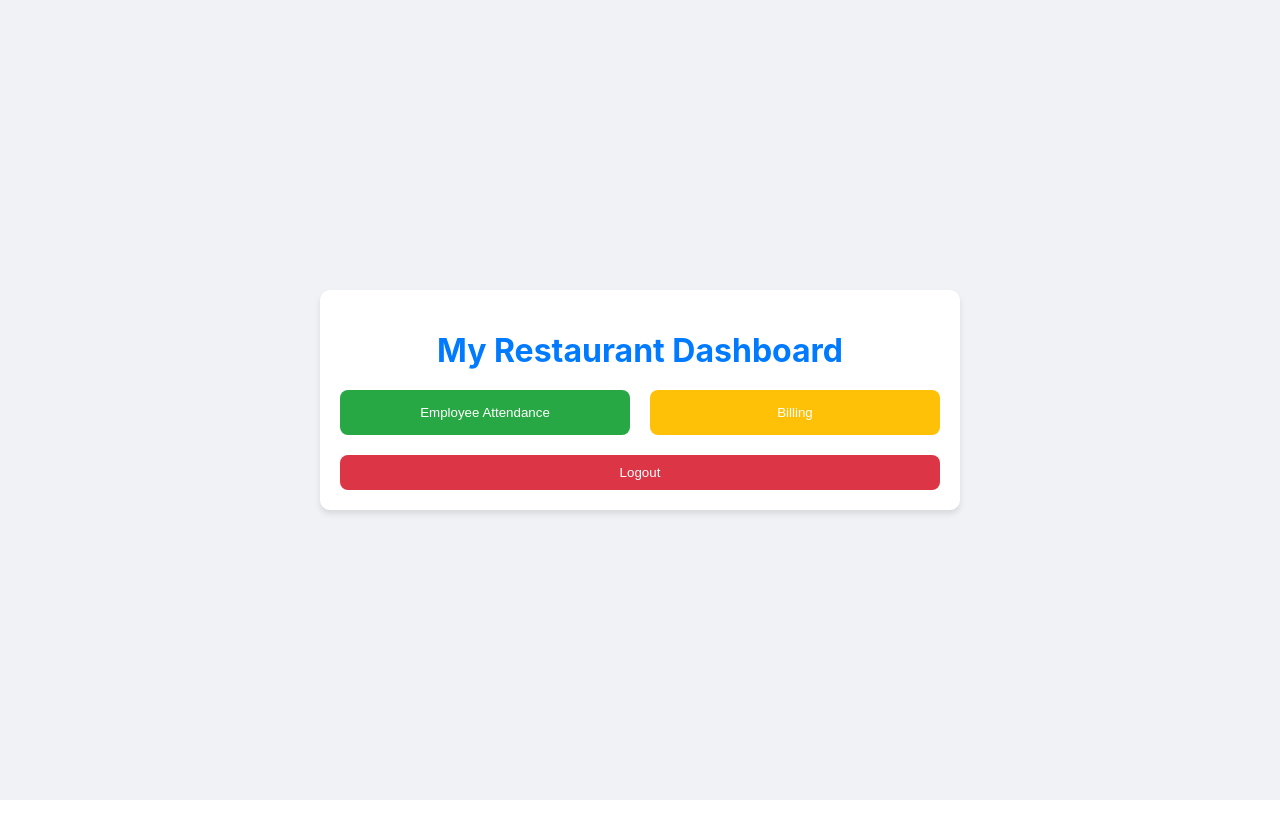
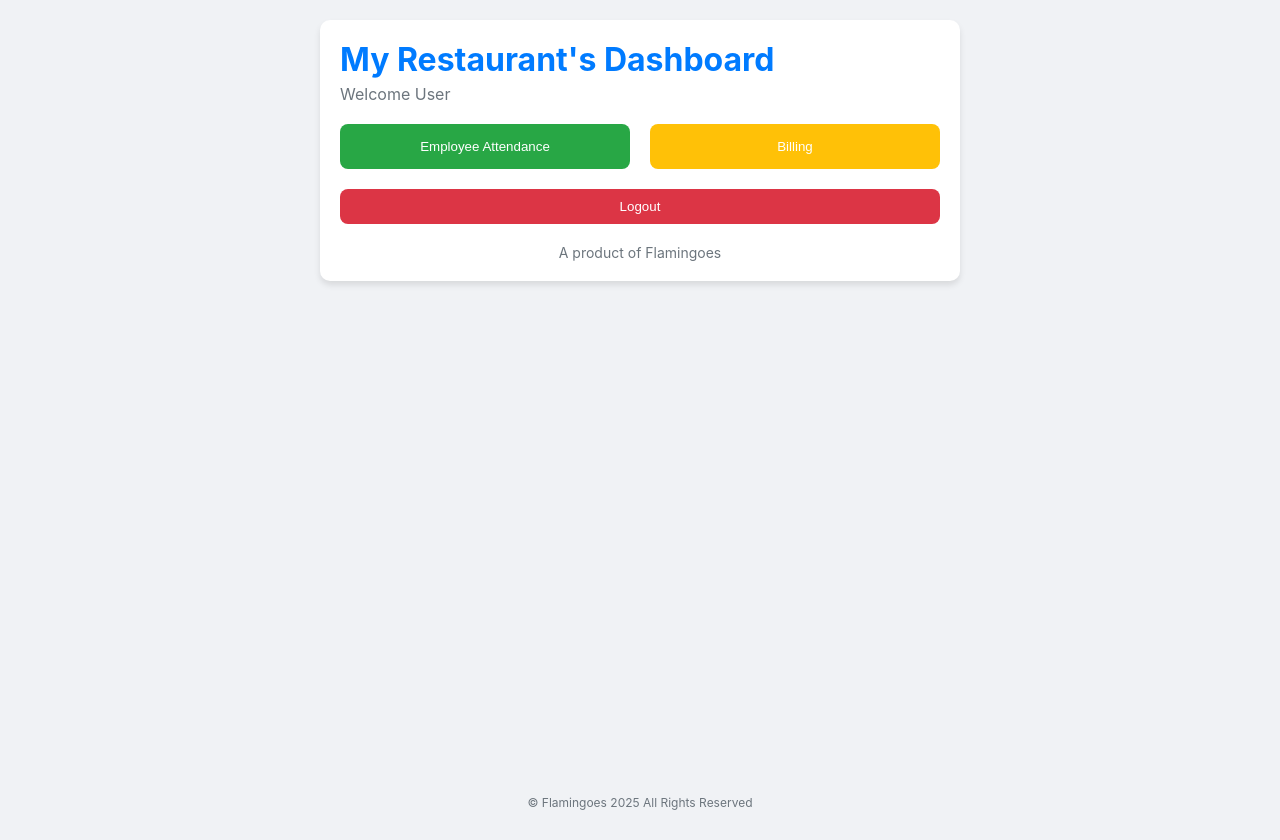
Before and after one commit to KUTRALINGAM-A/Restaurant_Management, a React (Create React App) app in the folder restaurant-management-ui/: page /restaurant-home in a window 1280 px wide. Before the commit the page ends 800 px from the top, so only its background shows below. Built offline with nearby package versions, Linux system fonts and the light colour scheme; sample sign-in values are in the browser's storage.

Commit message:
its showing name locally

```diff
--- a/restaurant-management-ui/src/restauranthome.js
+++ b/restaurant-management-ui/src/restauranthome.js
@@ -4,11 +4,16 @@ import { useNavigate } from "react-router-dom";
 const RestaurantHome = () => {
   const navigate = useNavigate();
   const [restaurantName, setRestaurantName] = useState("");
+  const [userName, setUserName] = useState("");
 
   useEffect(() => {
-    // Retrieve restaurant name from local storage
+    // Retrieve restaurant name and user name from local storage
     const storedRestaurantName = localStorage.getItem("restaurantName");
+    const storedUserName = localStorage.getItem("name");
+    const storedEmail = localStorage.getItem("email");
+
     setRestaurantName(storedRestaurantName || "My Restaurant");
+    setUserName(storedUserName || storedEmail || "User");
   }, []);
 
   const handleLogout = () => {
@@ -24,9 +29,10 @@ const RestaurantHome = () => {
       display: "flex",
       flexDirection: "column",
       alignItems: "center",
-      justifyContent: "center",
+      justifyContent: "space-between",
       height: "100vh",
       backgroundColor: "#f0f2f5",
+      padding: "20px 0",
     }}>
       <div style={{
         backgroundColor: "white",
@@ -36,13 +42,23 @@ const RestaurantHome = () => {
         width: "80%",
         maxWidth: "600px",
       }}>
-        <h1 style={{
-          textAlign: "center",
-          color: "#007bff",
+        <div style={{
+          textAlign: "left",
           marginBottom: "20px"
         }}>
-          {restaurantName} Dashboard
-        </h1>
+          <h1 style={{
+            color: "#007bff",
+            margin: "0"
+          }}>
+            {restaurantName}'s Dashboard
+          </h1>
+          <p style={{
+            margin: "5px 0 0 0",
+            color: "#6c757d"
+          }}>
+            Welcome {userName}
+          </p>
+        </div>
 
         <div style={{
           display: "flex",
@@ -93,7 +109,26 @@ const RestaurantHome = () => {
         >
           Logout
         </button>
+
+        <div style={{
+          textAlign: "center",
+          marginTop: "20px",
+          fontSize: "14px",
+          color: "#6c757d"
+        }}>
+          A product of Flamingoes
+        </div>
       </div>
+
+      <footer style={{
+        width: "100%",
+        textAlign: "center",
+        padding: "10px 0",
+        color: "#6c757d",
+        fontSize: "12px"
+      }}>
+        © Flamingoes 2025 All Rights Reserved
+      </footer>
     </div>
   );
 };
```
